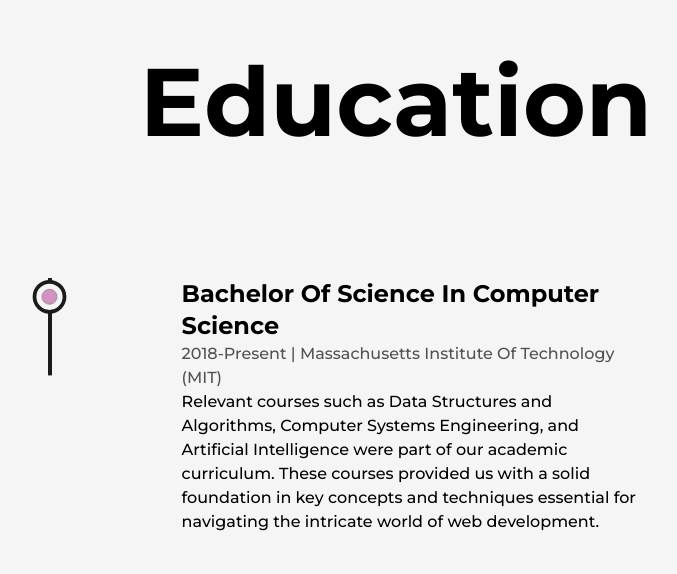
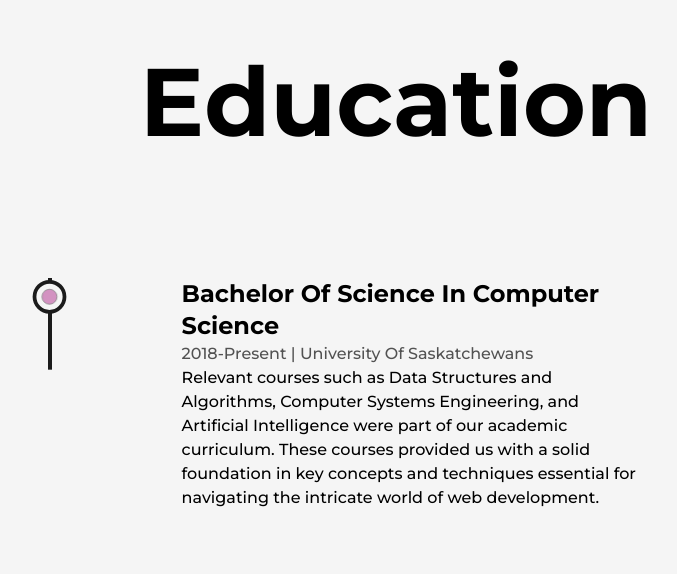
Before and after one commit to seemslikeali/Web-Project-June-12-2023, a Next.js app: page /about in a window 1280 px wide. Shown: the part 4512-5086 px from the top of the page, without its empty margins (244-921 px from the left). Built offline with nearby package versions, Linux system fonts and the light colour scheme.

Commit message:
change some directories

```diff
--- a/src/components/Education.js
+++ b/src/components/Education.js
@@ -47,7 +47,7 @@ const Education = () => {
 
                         type="Bachelor Of Science In Computer Science"
                         time="2018-present"
-                        place="Massachusetts Institute Of Technology (MIT)"
+                        place="University of Saskatchewans"
                         info="Relevant courses such as Data Structures and Algorithms, Computer Systems Engineering, and Artificial Intelligence were part of our academic curriculum. These courses provided us with a solid foundation in key concepts and techniques essential for navigating the intricate world of web development."
                     />
 
--- a/src/pages/index.js
+++ b/src/pages/index.js
@@ -2,7 +2,7 @@ import Layout from '@/components/Layout'
 import Head from 'next/head'
 import Image from 'next/image'
 import Link from 'next/link'
-import profilePic from "../../public/images/profile/developer-pic-2.png"
+import profilePic from "../images/developer-pic-2.PNG"
 import AnimatedText from '@/components/AnimatedText'
 import { LinkArrow } from '@/components/Icons'
 import HireMe from '@/components/HireMe'
```
Also changed, not shown: 1 other file (tests, documents, lock files or other folders).
